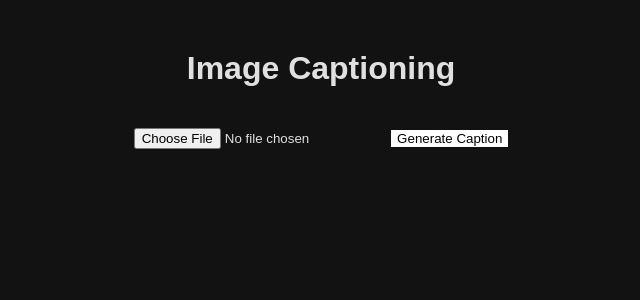
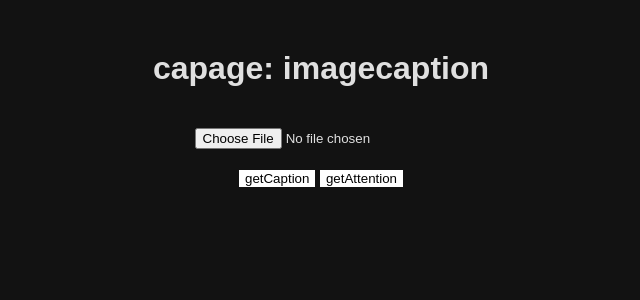
Before and after one commit to sorohere/deploy-capage, a Flask app: page / in a window 1280 px wide. Shown: the top 300 px of the page, without its empty margins (319-959 px from the left). Run offline with Flask 3, Linux system fonts and the light colour scheme.

Commit message:
added: attention

```diff
--- a/deploy/templates/index.html
+++ b/deploy/templates/index.html
@@ -8,12 +8,13 @@
 </head>
 <body>
     <div class="container">
-        <h1>Image Captioning</h1>
+        <h1>capage: imagecaption</h1>
         <form id="upload-form">
-            <input type="file" id="image" name="image" accept="image/*" required>
-            <button type="submit">Generate Caption</button>
+            <input type="file" id="image" name="image" accept="image/*" required><br>
+            <button type="submit">getCaption</button>
+            <button type="submit">getAttention</button>
         </form>
-        <div id="loading" style="display: none;">Generating caption...</div>
+        <div id="loading" style="display: none;"></div>
         <div class="caption" id="caption-text"></div>
         <div id="attention-maps"></div>
     </div>
```
